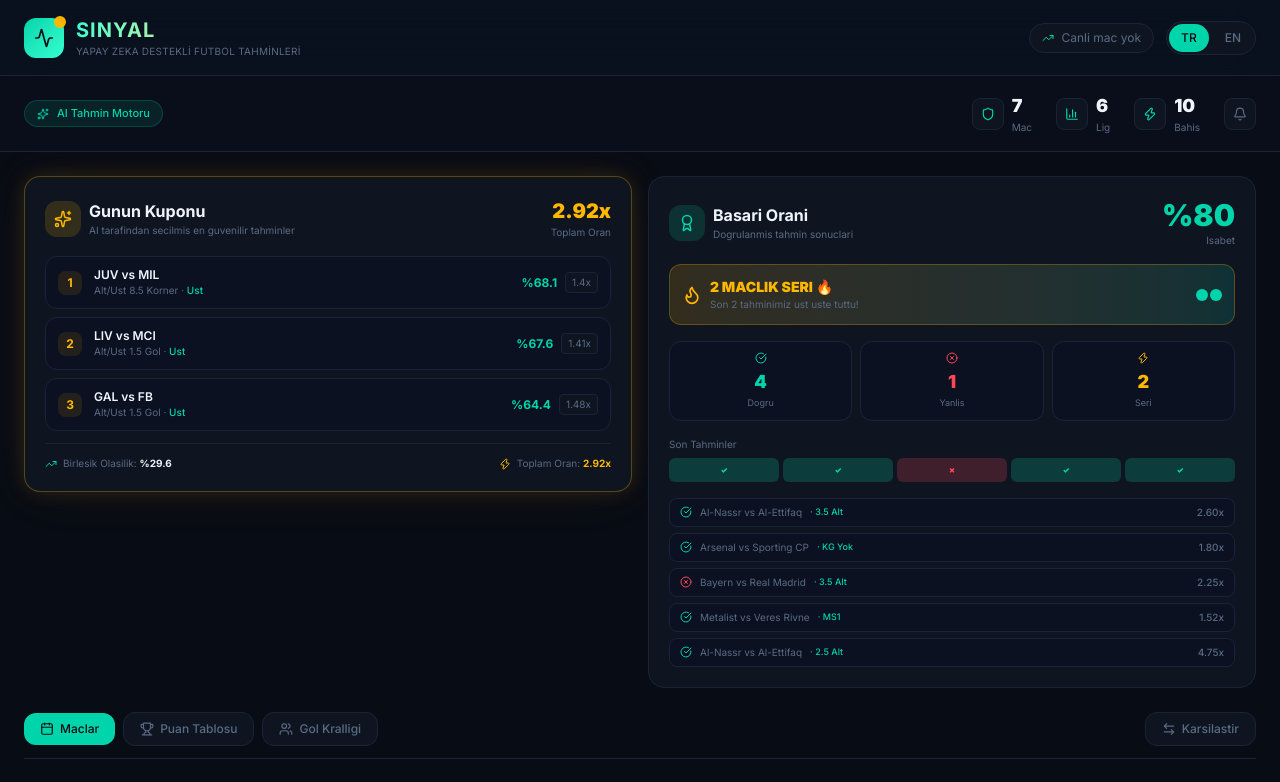
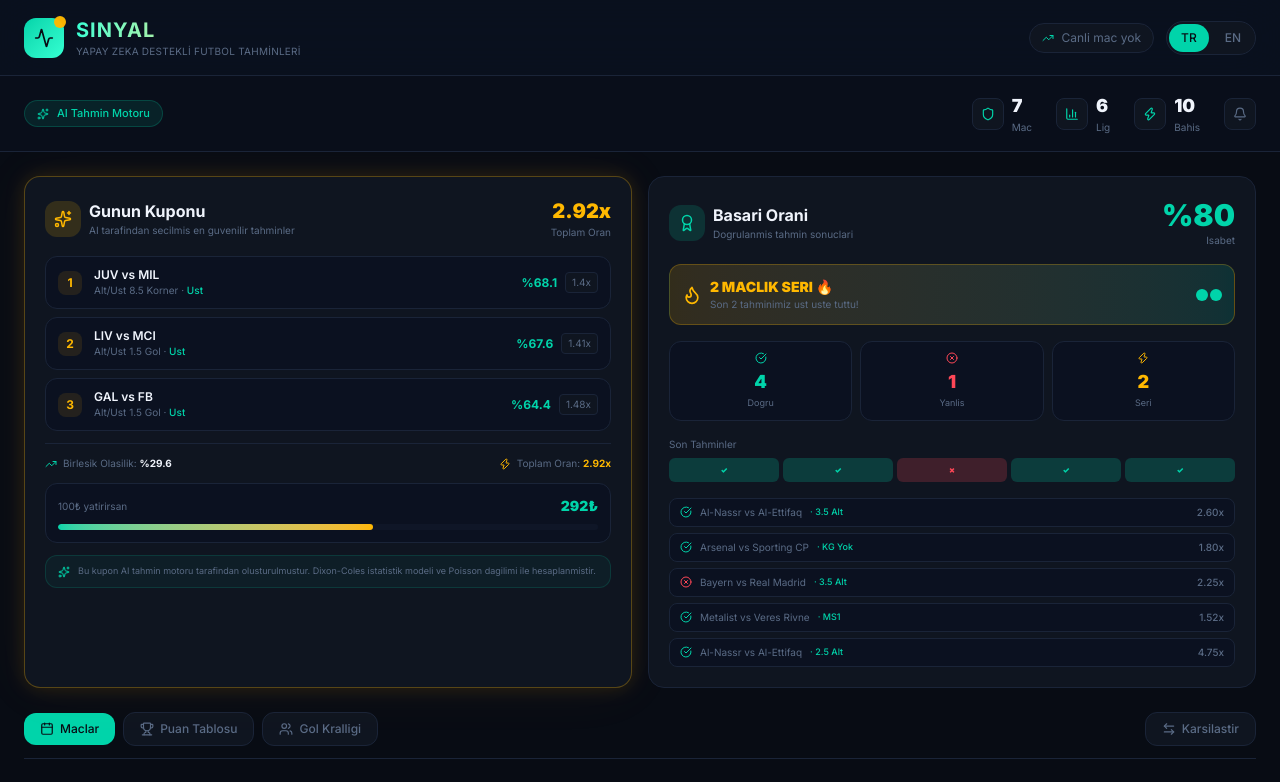
Before and after one commit to yusuferendokumaci-hash/sinyal, a Next.js app: page / in a window 1280 px wide. Shown: the top 782 px of the page. Built offline with nearby package versions, Linux system fonts and the light colour scheme.

Commit message:
Expand DailyPick card: add potential return calculator + AI info note

```diff
--- a/src/app/page.tsx
+++ b/src/app/page.tsx
@@ -128,7 +128,7 @@ export default function Home() {
       {/* Main Content */}
       <main className="max-w-7xl mx-auto px-4 sm:px-6 py-6 overflow-x-hidden">
         {/* Daily Pick + Track Record */}
-        <div className="grid grid-cols-1 lg:grid-cols-2 gap-4 mb-6 items-start">
+        <div className="grid grid-cols-1 lg:grid-cols-2 gap-4 mb-6">
           {loading ? <DailyPickSkeleton /> : <DailyPick matches={matches} locale={locale} />}
           <TrackRecord locale={locale} />
         </div>
--- a/src/components/DailyPick.tsx
+++ b/src/components/DailyPick.tsx
@@ -102,6 +102,27 @@ export function DailyPick({ matches, locale }: DailyPickProps) {
           </span>
         </div>
       </div>
+
+      {/* Potential return */}
+      <div className="mt-3 bg-surface rounded-xl p-3 border border-border">
+        <div className="flex items-center justify-between mb-2">
+          <span className="text-[10px] text-muted">{locale === 'tr' ? '100₺ yatirirsan' : 'If you bet 100₺'}</span>
+          <span className="text-sm font-black text-accent">{Math.round(coupon.totalOdds * 100)}₺</span>
+        </div>
+        <div className="h-1.5 bg-border/30 rounded-full overflow-hidden">
+          <div className="h-full rounded-full bg-gradient-to-r from-accent to-gold" style={{ width: `${Math.min(coupon.totalOdds * 20, 100)}%` }} />
+        </div>
+      </div>
+
+      {/* Info note */}
+      <div className="mt-3 flex items-start gap-2 bg-accent/5 border border-accent/15 rounded-xl px-3 py-2">
+        <Sparkles className="w-3 h-3 text-accent flex-shrink-0 mt-0.5" />
+        <p className="text-[9px] text-muted leading-relaxed">
+          {locale === 'tr'
+            ? 'Bu kupon AI tahmin motoru tarafindan olusturulmustur. Dixon-Coles istatistik modeli ve Poisson dagilimi ile hesaplanmistir.'
+            : 'This coupon is generated by our AI prediction engine using Dixon-Coles statistical model and Poisson distribution.'}
+        </p>
+      </div>
     </div>
   );
 }
```
